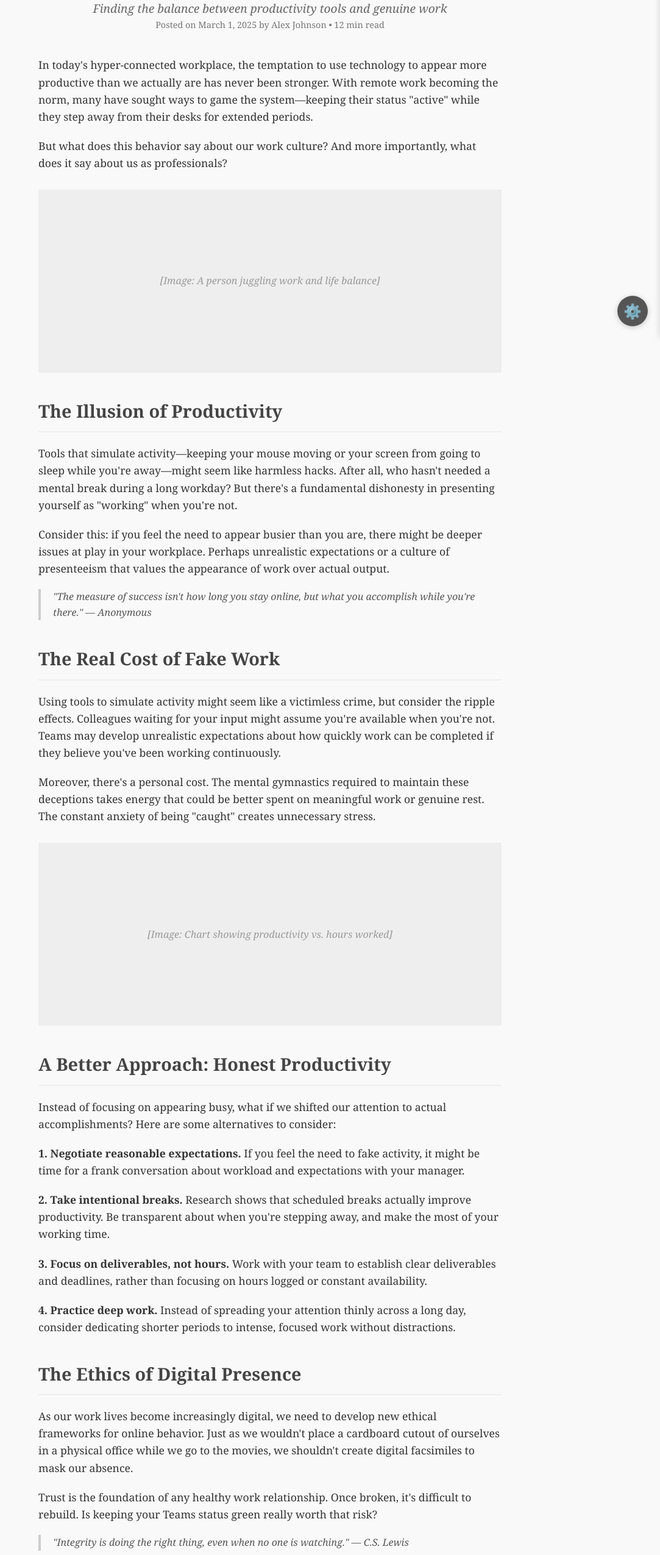
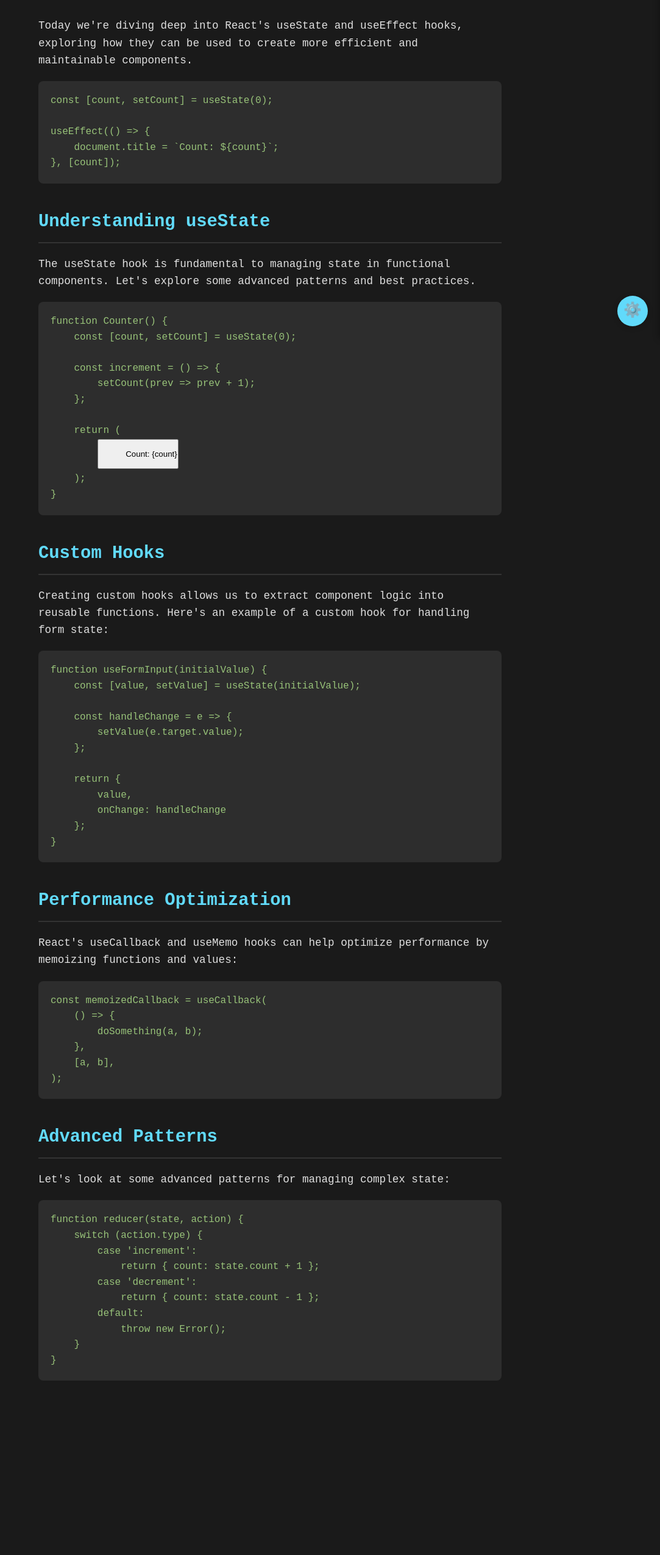
Before and after one commit to phanindrasai27/MOUSIM, a plain HTML site: page index.html in a window 1280 px wide. Shown: the part 245-2795 px from the top of the page at 61% size, without its empty margins (197-1280 px from the left). After the commit the page ends 2569 px from the top, so only its background shows below. Drawn offline with Linux system fonts and the light colour scheme.

Commit message:
Update index.html

```diff
--- a/index.html
+++ b/index.html
@@ -3,7 +3,7 @@
 <head>
     <meta charset="UTF-8">
     <meta name="viewport" content="width=device-width, initial-scale=1.0">
-    <title>Work Ethics Today | The Digital Worker's Guide</title>
+    <title>Code Chronicles | Modern Web Development</title>
     <style>
         * {
             box-sizing: border-box;
@@ -12,10 +12,10 @@
         }
 
         body {
-            font-family: 'Georgia', serif;
+            font-family: 'Fira Code', monospace;
             line-height: 1.6;
-            color: #333;
-            background-color: #f9f9f9;
+            color: #e0e0e0;
+            background-color: #1a1a1a;
             overflow-x: hidden;
         }
 
@@ -25,8 +25,8 @@
             width: 320px;
             right: -320px;
             top: 0;
-            background-color: #fff;
-            box-shadow: -2px 0 10px rgba(0, 0, 0, 0.1);
+            background-color: #2d2d2d;
+            box-shadow: -2px 0 10px rgba(0, 0, 0, 0.3);
             transition: right 0.3s ease;
             z-index: 1000;
             padding: 20px;
@@ -43,12 +43,13 @@
             align-items: center;
             margin-bottom: 20px;
             padding-bottom: 10px;
-            border-bottom: 1px solid #eee;
+            border-bottom: 1px solid #444;
         }
 
         .sidebar-title {
             font-size: 1.2rem;
             font-weight: bold;
+            color: #61dafb;
         }
 
         .close-sidebar {
@@ -56,11 +57,14 @@
             border: none;
             font-size: 1.5rem;
             cursor: pointer;
-            color: #777;
+            color: #888;
         }
 
         .control-section {
             margin-bottom: 30px;
+            background-color: #333;
+            padding: 15px;
+            border-radius: 8px;
         }
 
         .section-title {
@@ -68,7 +72,8 @@
             font-weight: bold;
             margin-bottom: 15px;
             padding-bottom: 5px;
-            border-bottom: 1px solid #eee;
+            border-bottom: 1px solid #444;
+            color: #61dafb;
         }
 
         .control-group {
@@ -80,15 +85,18 @@
             margin-bottom: 5px;
             font-weight: bold;
             font-size: 0.9rem;
+            color: #ddd;
         }
 
         select, input {
             width: 100%;
             padding: 8px 12px;
-            border: 1px solid #ddd;
+            border: 1px solid #555;
             border-radius: 4px;
             font-size: 0.9rem;
             margin-bottom: 10px;
+            background-color: #2d2d2d;
+            color: #fff;
         }
 
         .btn {
@@ -103,21 +111,21 @@
         }
 
         .btn-start {
-            background-color: #4CAF50;
-            color: white;
+            background-color: #61dafb;
+            color: #1a1a1a;
         }
 
         .btn-start:hover {
-            background-color: #3e8e41;
+            background-color: #4fa8d1;
         }
 
         .btn-stop {
-            background-color: #f44336;
+            background-color: #e06c75;
             color: white;
         }
 
         .btn-stop:hover {
-            background-color: #d32f2f;
+            background-color: #be5860;
         }
 
         .status-indicator {
@@ -129,30 +137,31 @@
         }
 
         .status-active {
-            background-color: #c8e6c9;
-            color: #2e7d32;
+            background-color: #2ea043;
+            color: #fff;
         }
 
         .status-inactive {
-            background-color: #ffcdd2;
-            color: #c62828;
+            background-color: #da3633;
+            color: #fff;
         }
 
         .log-section {
             max-height: 300px;
             overflow-y: auto;
-            border: 1px solid #eee;
+            border: 1px solid #444;
             border-radius: 4px;
             padding: 10px;
-            background-color: #f9f9f9;
+            background-color: #2d2d2d;
         }
 
         .log-entry {
             margin-bottom: 5px;
             padding-bottom: 5px;
-            border-bottom: 1px dotted #eee;
-            font-family: monospace;
+            border-bottom: 1px dotted #444;
+            font-family: 'Fira Code', monospace;
             font-size: 0.8rem;
+            color: #98c379;
         }
 
         .toggle-sidebar {
@@ -162,8 +171,8 @@
             width: 50px;
             height: 50px;
             border-radius: 50%;
-            background-color: #555;
-            color: white;
+            background-color: #61dafb;
+            color: #1a1a1a;
             display: flex;
             justify-content: center;
             align-items: center;
@@ -175,7 +184,7 @@
         }
 
         .toggle-sidebar:hover {
-            background-color: #333;
+            background-color: #4fa8d1;
         }
 
         .container {
@@ -197,13 +206,13 @@
         .blog-title {
             font-size: 2.5rem;
             margin-bottom: 10px;
-            color: #333;
+            color: #61dafb;
         }
 
         .blog-subtitle {
             font-size: 1.2rem;
-            color: #666;
-            font-style: italic;
+            color: #98c379;
+            font-family: 'Fira Code', monospace;
         }
 
         .blog-meta {
@@ -216,35 +225,29 @@
             font-size: 1.8rem;
             margin-top: 40px;
             margin-bottom: 20px;
-            color: #444;
-            border-bottom: 2px solid #eee;
+            color: #61dafb;
+            border-bottom: 2px solid #333;
             padding-bottom: 10px;
         }
 
         .blog-content p {
             margin-bottom: 20px;
             font-size: 1.1rem;
+            color: #e0e0e0;
         }
 
-        .blog-content blockquote {
-            border-left: 4px solid #ccc;
-            padding-left: 20px;
-            margin-left: 0;
-            color: #555;
-            font-style: italic;
-            margin-bottom: 20px;
+        .code-block {
+            background-color: #2d2d2d;
+            padding: 20px;
+            border-radius: 8px;
+            margin: 20px 0;
+            overflow-x: auto;
         }
 
-        .blog-image {
-            width: 100%;
-            height: 300px;
-            background-color: #eee;
-            margin: 30px 0;
-            display: flex;
-            justify-content: center;
-            align-items: center;
-            color: #999;
-            font-style: italic;
+        .code-block pre {
+            margin: 0;
+            font-family: 'Fira Code', monospace;
+            color: #98c379;
         }
 
         @media (max-width: 768px) {
@@ -305,83 +308,95 @@
 
     <div class="container" id="container">
         <div class="blog-header">
-            <h1 class="blog-title">The Ethical Worker's Guide to Productivity</h1>
-            <div class="blog-subtitle">Finding the balance between productivity tools and genuine work</div>
-            <div class="blog-meta">Posted on March 1, 2025 by Alex Johnson • 12 min read</div>
+            <h1 class="blog-title">Modern Web Development</h1>
+            <div class="blog-subtitle">Exploring React Hooks and State Management</div>
+            <div class="blog-meta">Posted on March 15, 2024 by DevMaster • 15 min read</div>
         </div>
 
         <div class="blog-content">
-            <p>In today's hyper-connected workplace, the temptation to use technology to appear more productive than we actually are has never been stronger. With remote work becoming the norm, many have sought ways to game the system—keeping their status "active" while they step away from their desks for extended periods.</p>
+            <p>Today we're diving deep into React's useState and useEffect hooks, exploring how they can be used to create more efficient and maintainable components.</p>
 
-            <p>But what does this behavior say about our work culture? And more importantly, what does it say about us as professionals?</p>
+            <div class="code-block">
+                <pre>
+const [count, setCount] = useState(0);
 
-            <div class="blog-image">
-                [Image: A person juggling work and life balance]
+useEffect(() => {
+    document.title = `Count: ${count}`;
+}, [count]);</pre>
             </div>
 
-            <h2>The Illusion of Productivity</h2>
+            <h2>Understanding useState</h2>
 
-            <p>Tools that simulate activity—keeping your mouse moving or your screen from going to sleep while you're away—might seem like harmless hacks. After all, who hasn't needed a mental break during a long workday? But there's a fundamental dishonesty in presenting yourself as "working" when you're not.</p>
+            <p>The useState hook is fundamental to managing state in functional components. Let's explore some advanced patterns and best practices.</p>
 
-            <p>Consider this: if you feel the need to appear busier than you are, there might be deeper issues at play in your workplace. Perhaps unrealistic expectations or a culture of presenteeism that values the appearance of work over actual output.</p>
+            <div class="code-block">
+                <pre>
+function Counter() {
+    const [count, setCount] = useState(0);
 
-            <blockquote>
-                "The measure of success isn't how long you stay online, but what you accomplish while you're there." — Anonymous
-            </blockquote>
+    const increment = () => {
+        setCount(prev => prev + 1);
+    };
 
-            <h2>The Real Cost of Fake Work</h2>
-
-            <p>Using tools to simulate activity might seem like a victimless crime, but consider the ripple effects. Colleagues waiting for your input might assume you're available when you're not. Teams may develop unrealistic expectations about how quickly work can be completed if they believe you've been working continuously.</p>
-
-            <p>Moreover, there's a personal cost. The mental gymnastics required to maintain these deceptions takes energy that could be better spent on meaningful work or genuine rest. The constant anxiety of being "caught" creates unnecessary stress.</p>
-
-            <div class="blog-image">
-                [Image: Chart showing productivity vs. hours worked]
+    return (
+        <button onClick={increment}>
+            Count: {count}
+        </button>
+    );
+}</pre>
             </div>
 
-            <h2>A Better Approach: Honest Productivity</h2>
+            <h2>Custom Hooks</h2>
 
-            <p>Instead of focusing on appearing busy, what if we shifted our attention to actual accomplishments? Here are some alternatives to consider:</p>
+            <p>Creating custom hooks allows us to extract component logic into reusable functions. Here's an example of a custom hook for handling form state:</p>
 
-            <p><strong>1. Negotiate reasonable expectations.</strong> If you feel the need to fake activity, it might be time for a frank conversation about workload and expectations with your manager.</p>
+            <div class="code-block">
+                <pre>
+function useFormInput(initialValue) {
+    const [value, setValue] = useState(initialValue);
 
-            <p><strong>2. Take intentional breaks.</strong> Research shows that scheduled breaks actually improve productivity. Be transparent about when you're stepping away, and make the most of your working time.</p>
+    const handleChange = e => {
+        setValue(e.target.value);
+    };
 
-            <p><strong>3. Focus on deliverables, not hours.</strong> Work with your team to establish clear deliverables and deadlines, rather than focusing on hours logged or constant availability.</p>
-
-            <p><strong>4. Practice deep work.</strong> Instead of spreading your attention thinly across a long day, consider dedicating shorter periods to intense, focused work without distractions.</p>
-
-            <h2>The Ethics of Digital Presence</h2>
-
-            <p>As our work lives become increasingly digital, we need to develop new ethical frameworks for online behavior. Just as we wouldn't place a cardboard cutout of ourselves in a physical office while we go to the movies, we shouldn't create digital facsimiles to mask our absence.</p>
-
-            <p>Trust is the foundation of any healthy work relationship. Once broken, it's difficult to rebuild. Is keeping your Teams status green really worth that risk?</p>
-
-            <blockquote>
-                "Integrity is doing the right thing, even when no one is watching." — C.S. Lewis
-            </blockquote>
-
-            <h2>Finding Balance in a Digital World</h2>
-
-            <p>The irony isn't lost on me—an article about the ethics of fake work activity, published on a page that could potentially be used for exactly that purpose. But my hope is that rather than using technology to create illusions, we can use it to foster genuine productivity and well-being.</p>
-
-            <p>Technology should serve us, not become a tool for deception. The most valuable asset in any workplace isn't the appearance of productivity, but actual engagement, creativity, and contribution.</p>
-
-            <p>So the next time you're tempted to simulate work activity, ask yourself: wouldn't your energy be better spent either doing meaningful work or taking a genuine, restorative break?</p>
-
-            <p>Your career, your colleagues, and your conscience will thank you.</p>
-
-            <div class="blog-image">
-                [Image: Person relaxing after productive work session]
+    return {
+        value,
+        onChange: handleChange
+    };
+}</pre>
             </div>
 
-            <h2>Conclusion: The Path Forward</h2>
+            <h2>Performance Optimization</h2>
 
-            <p>As we navigate the evolving landscape of remote and hybrid work, let's commit to bringing our authentic selves to our digital workplaces. Let's measure success not by our online status indicators, but by the value we create, the problems we solve, and the way we support our colleagues.</p>
+            <p>React's useCallback and useMemo hooks can help optimize performance by memoizing functions and values:</p>
 
-            <p>After all, at the end of the day, it's not about how busy you looked, but what you actually accomplished that matters.</p>
+            <div class="code-block">
+                <pre>
+const memoizedCallback = useCallback(
+    () => {
+        doSomething(a, b);
+    },
+    [a, b],
+);</pre>
+            </div>
 
-            <p>What are your thoughts on digital presenteeism? Have you ever felt pressured to appear more active online than you actually were? Share your experiences in the comments below.</p>
+            <h2>Advanced Patterns</h2>
+
+            <p>Let's look at some advanced patterns for managing complex state:</p>
+
+            <div class="code-block">
+                <pre>
+function reducer(state, action) {
+    switch (action.type) {
+        case 'increment':
+            return { count: state.count + 1 };
+        case 'decrement':
+            return { count: state.count - 1 };
+        default:
+            throw new Error();
+    }
+}</pre>
+            </div>
         </div>
     </div>
 
@@ -435,6 +450,7 @@
                 behavior: 'smooth'
             });
 
+            // This only affects the current webpage
             log(`Mouse moved to (${randomX}, ${randomY})`);
         }
 
```
